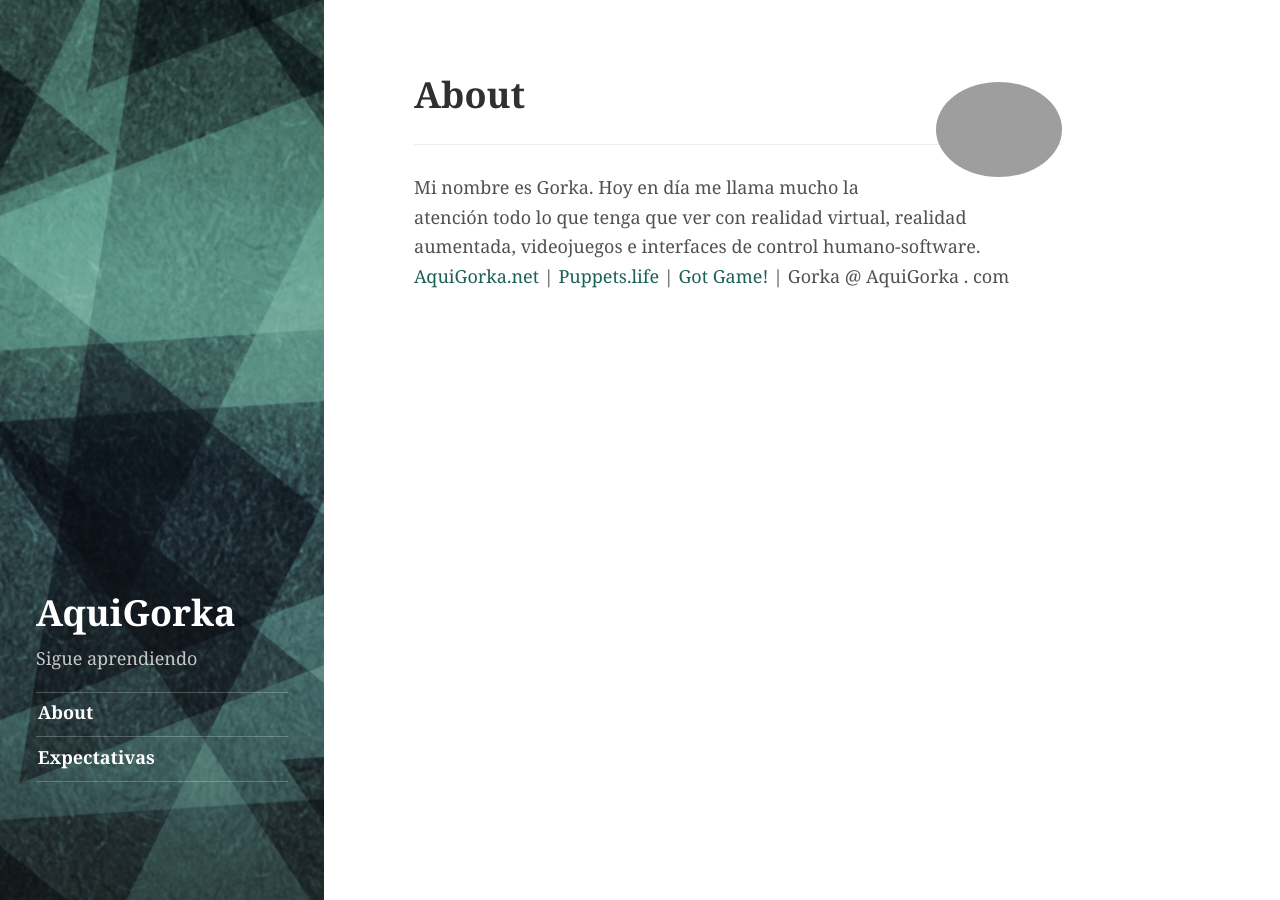
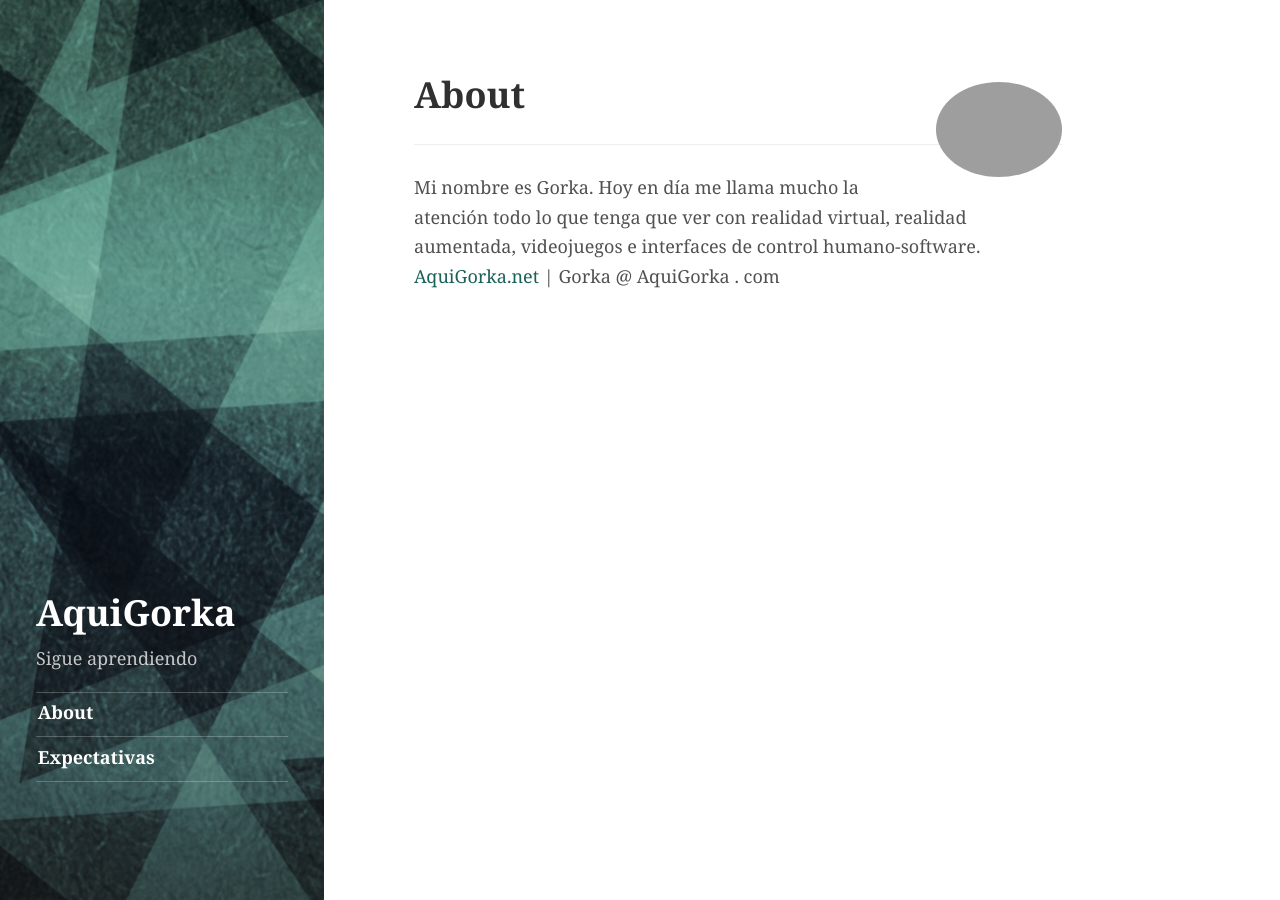
Before and after one commit to AquiGorka/aquigorka.github.io, a Jekyll site: the page built from about.md, in a window 1280 px wide. Built offline with Jekyll 4.4.1, drawn with Linux system fonts in a browser that asks for light colours.

```diff
--- a/_config.yml
+++ b/_config.yml
@@ -46,7 +46,7 @@ author:
   # Markdown enabled, can use multiple paragraphs (enabled by `|`)
   about: |
     Mi nombre es Gorka. Hoy en día me llama mucho la atención todo lo que tenga que ver con realidad virtual, realidad aumentada, videojuegos e interfaces de control humano-software.
-    <br /><a href="https://aquigorka.net">AquiGorka.net</a> | <a href="https://puppets.life">Puppets.life</a> | <a href="https://www.got-game.net">Got Game!</a> | Gorka @ AquiGorka . com
+    <br /><a href="https://aquigorka.net">AquiGorka.net</a> | Gorka @ AquiGorka . com
 
   # Social media icons in sidebar
   # Comment/uncommet to show/hide
```
